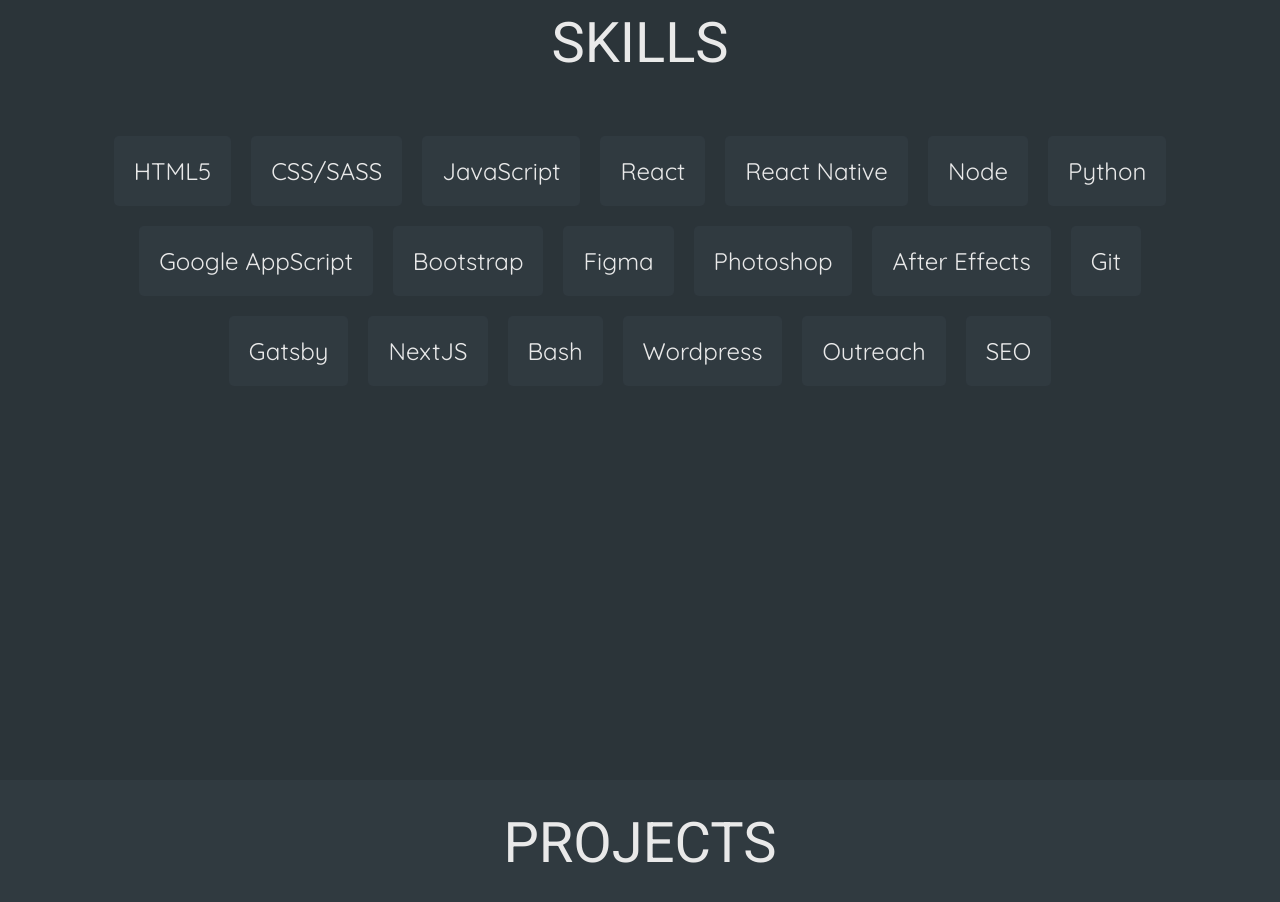
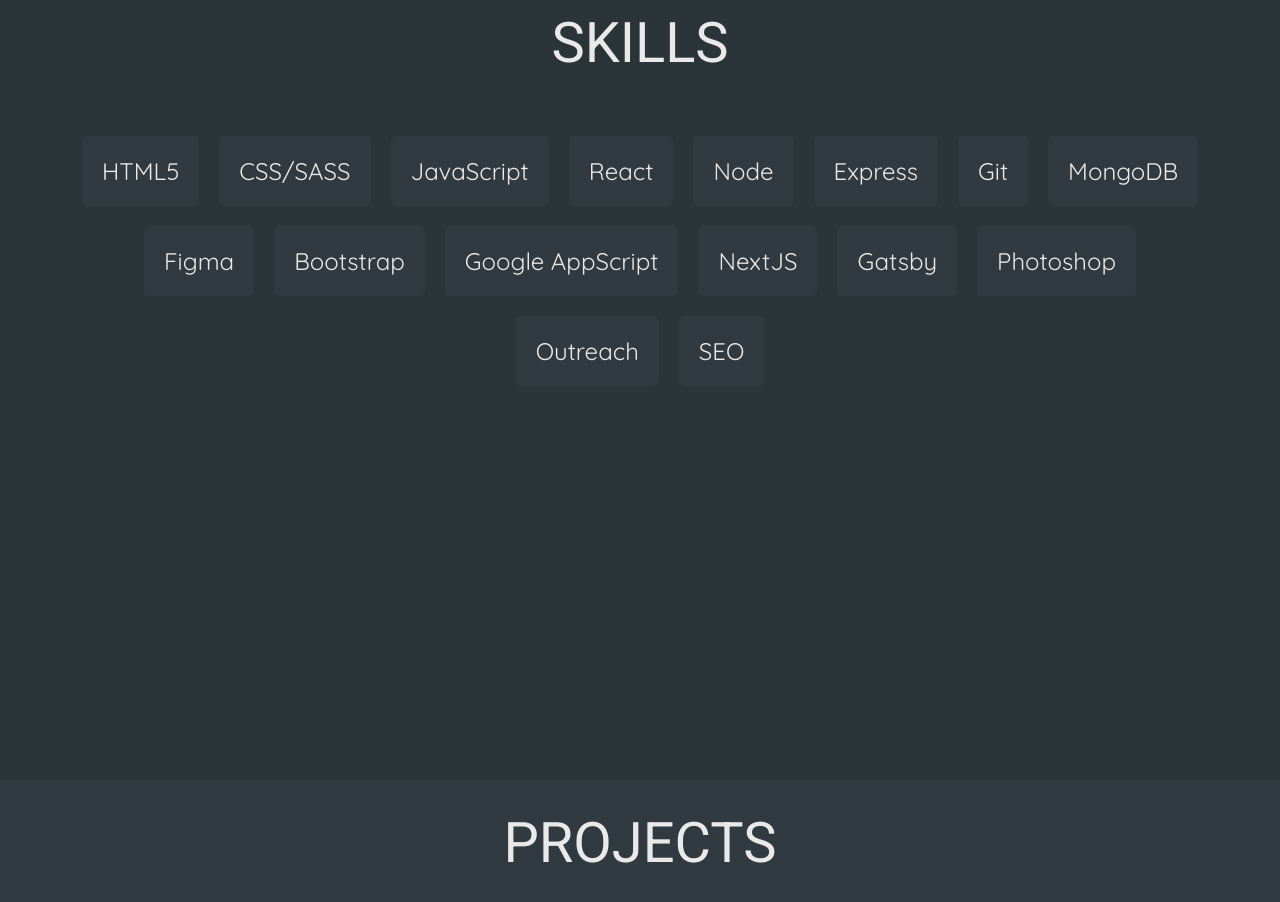
Before and after one commit to Basharath/Basharath.github.io, a React (Create React App) app: page / in a window 1280 px wide. Shown: the part 900-1802 px from the top of the page. Built offline with nearby package versions, Linux system fonts and the light colour scheme; the HTML template or start-up script is replaced by a standard one.

Commit message:
Updates skills

```diff
--- a/src/components/Skills.jsx
+++ b/src/components/Skills.jsx
@@ -9,19 +9,16 @@
         <span className="skill">CSS/SASS</span>
         <span className="skill">JavaScript</span>
         <span className="skill">React</span>
-        <span className="skill">React Native</span>
         <span className="skill">Node</span>
-        <span className="skill">Python</span>
+        <span className="skill">Express</span>
+        <span className="skill">Git</span>
+        <span className="skill">MongoDB</span>
+        <span className="skill">Figma</span>
+        <span className="skill">Bootstrap</span>
         <span className="skill">Google AppScript</span>
-        <span className="skill">Bootstrap</span>
-        <span className="skill">Figma</span>
+        <span className="skill">NextJS</span>
+        <span className="skill">Gatsby</span>
         <span className="skill">Photoshop</span>
-        <span className="skill">After Effects</span>
-        <span className="skill">Git</span>
-        <span className="skill">Gatsby</span>
-        <span className="skill">NextJS</span>
-        <span className="skill">Bash</span>
-        <span className="skill">Wordpress</span>
         <span className="skill">Outreach</span>
         <span className="skill">SEO</span>
       </div>
```
